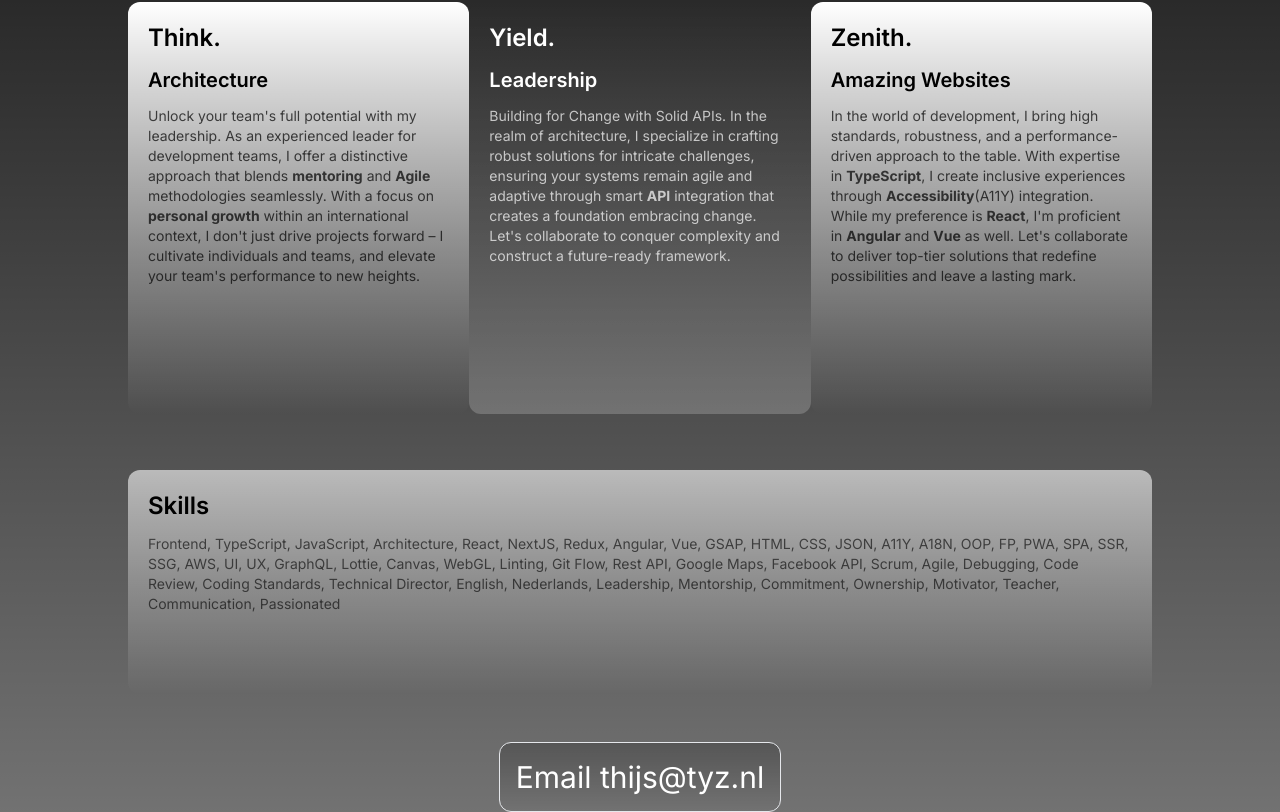
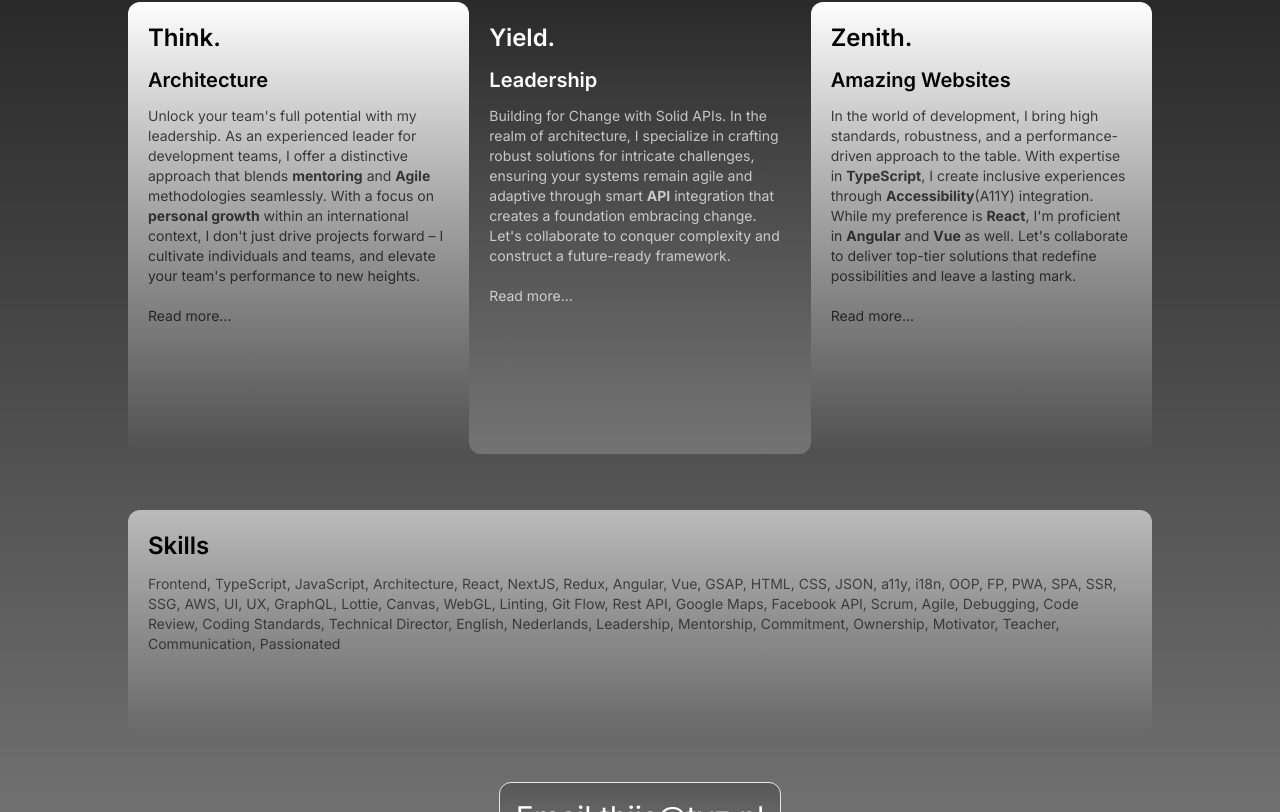
Before and after one commit to ThijsTyZ/tyz, a Next.js app: page / in a window 1280 px wide. Shown: the part 478-1290 px from the top of the page. Built offline with nearby package versions, Linux system fonts and the light colour scheme.

Commit message:
content update

```diff
--- a/src/app/data/copy.ts
+++ b/src/app/data/copy.ts
@@ -55,16 +55,22 @@ export const skills: ReadonlyArray<Skill> = [
   {
     name: 'Architecture',
     href: 'https://en.wikipedia.org/wiki/Software_architecture',
+    description: 'Software Architecture',
   },
-  { name: 'React' },
-  { name: 'NextJS' },
-  { name: 'Redux' },
-  { name: 'Angular' },
-  { name: 'Vue' },
+  { name: 'React', href: 'https://react.dev/', alternatives: ['ReactJS'] },
+  { name: 'NextJS', href: 'https://nextjs.org/', alternatives: ['Next.JS'] },
+  { name: 'Redux', href: 'https://redux.js.org/' },
+  {
+    name: 'Angular',
+    href: 'https://angular.io/',
+    alternatives: ['AngularJS', 'AngularTS'],
+  },
+  { name: 'Vue', href: 'https://vuejs.org/', alternatives: ['VueJS', 'VueTS'] },
   {
     name: 'GSAP',
     href: 'https://greensock.com/gsap/',
     description: 'Green Sock Animation Platform',
+    alternatives: ['TweenLite', 'TweenMax'],
   },
   {
     name: 'HTML',
@@ -76,20 +82,57 @@ export const skills: ReadonlyArray<Skill> = [
     description: 'Cascading Style Sheets',
     href: 'https://en.wikipedia.org/wiki/CSS',
   },
-  { name: 'JSON' },
   {
-    name: 'A11Y',
+    name: 'JSON',
+    description: 'JavaScript Object Notation',
+    href: 'https://www.json.org/json-en.html',
+  },
+  {
+    name: 'a11y',
     href: 'https://developer.mozilla.org/en-US/docs/Web/Accessibility',
     description: 'Accessibility',
   },
-  { name: 'A18N' },
-  { name: 'OOP' },
-  { name: 'FP' },
-  { name: 'PWA' },
-  { name: 'SPA' },
-  { name: 'SSR' },
-  { name: 'SSG' },
-  { name: 'AWS' },
+  {
+    name: 'i18n',
+    href: 'https://en.wikipedia.org/wiki/Internationalization_and_localization',
+    description: 'Internationalization and localization',
+  },
+  {
+    name: 'OOP',
+    href: 'https://en.wikipedia.org/wiki/Object-oriented_programming',
+    description: 'Object-Oriented Programming',
+  },
+  {
+    name: 'FP',
+    href: 'https://en.wikipedia.org/wiki/Functional_programming',
+    description: 'Functional programming',
+  },
+  {
+    name: 'PWA',
+    href: 'https://en.wikipedia.org/wiki/Progressive_web_app',
+    description: 'Progressive Web App',
+  },
+  {
+    name: 'SPA',
+    href: 'https://en.wikipedia.org/wiki/Single-page_application',
+    description: 'Single Page Application',
+  },
+  {
+    name: 'SSR',
+    href: 'https://nextjs.org/docs/pages/building-your-application/rendering/server-side-rendering',
+    description: 'Server-Side Rendering',
+  },
+  {
+    name: 'SSG',
+    href: 'https://en.wikipedia.org/wiki/Static_site_generator',
+    description: 'Static Site Generator',
+  },
+  {
+    name: 'AWS',
+    href: 'https://aws.amazon.com/',
+    description: 'Amazon Web Services',
+    alternatives: ['Cloud Computing Services'],
+  },
   { name: 'UI' },
   { name: 'UX' },
   { name: 'GraphQL' },
--- a/src/app/globals.css
+++ b/src/app/globals.css
@@ -32,7 +32,3 @@ footer {
 a:hover {
     text-decoration: underline;
 }
-
-/*h1, h2, h3, h4 {*/
-/*    text-shadow: 1px 1px 3px rgba(0,0,0,.5);*/
-/*}*/
--- a/src/app/page.tsx
+++ b/src/app/page.tsx
@@ -22,6 +22,9 @@ export default function Home(): ReactElement {
             <strong>personal growth</strong> within an international context, I
             don&apos;t just drive projects forward – I cultivate individuals and
             teams, and elevate your team&apos;s performance to new heights.
+            <br />
+            <br />
+            <Link href={paths.portfolio}>Read more...</Link>
           </p>
         </article>
         <article className="p-5 pb-10 lg:pb-32 bg-gradient-to-l lg:bg-gradient-to-t from-[rgba(255,255,255,0.2)] to-transparent rounded-xl text-black">
@@ -34,6 +37,9 @@ export default function Home(): ReactElement {
             <strong>API</strong> integration that creates a foundation embracing
             change. Let&apos;s collaborate to conquer complexity and construct a
             future-ready framework.
+            <br />
+            <br />
+            <Link href={paths.portfolio}>Read more...</Link>
           </p>
         </article>
         <article className="p-5 pb-10 lg:pb-32 bg-gradient-to-r lg:bg-gradient-to-b from-white to-transparent rounded-xl text-black">
@@ -49,6 +55,9 @@ export default function Home(): ReactElement {
             <strong>Vue</strong> as well. Let&apos;s collaborate to deliver
             top-tier solutions that redefine possibilities and leave a lasting
             mark.
+            <br />
+            <br />
+            <Link href={paths.portfolio}>Read more...</Link>
           </p>
         </article>
       </section>
```
